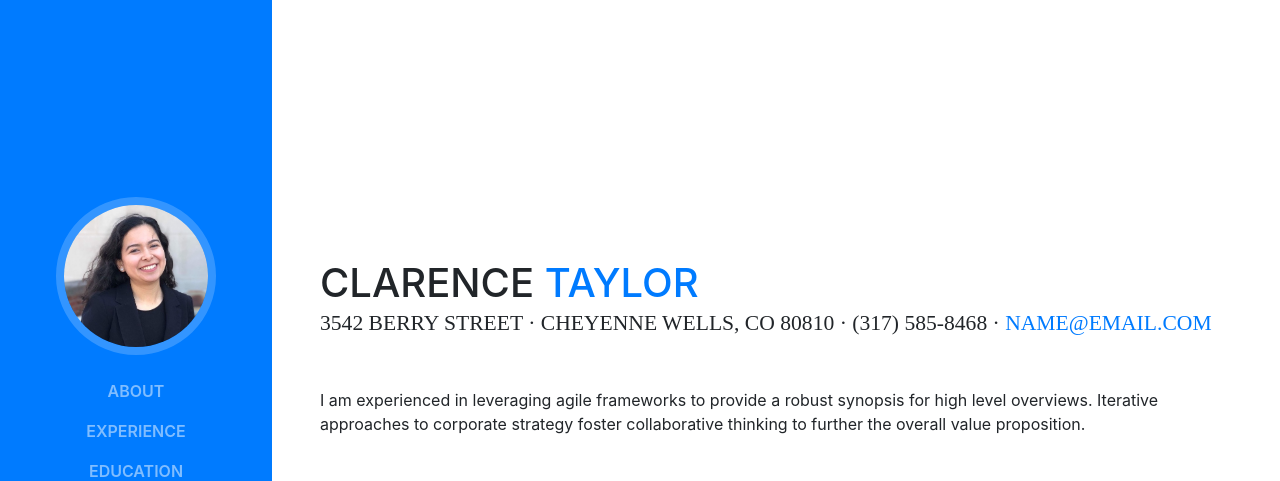
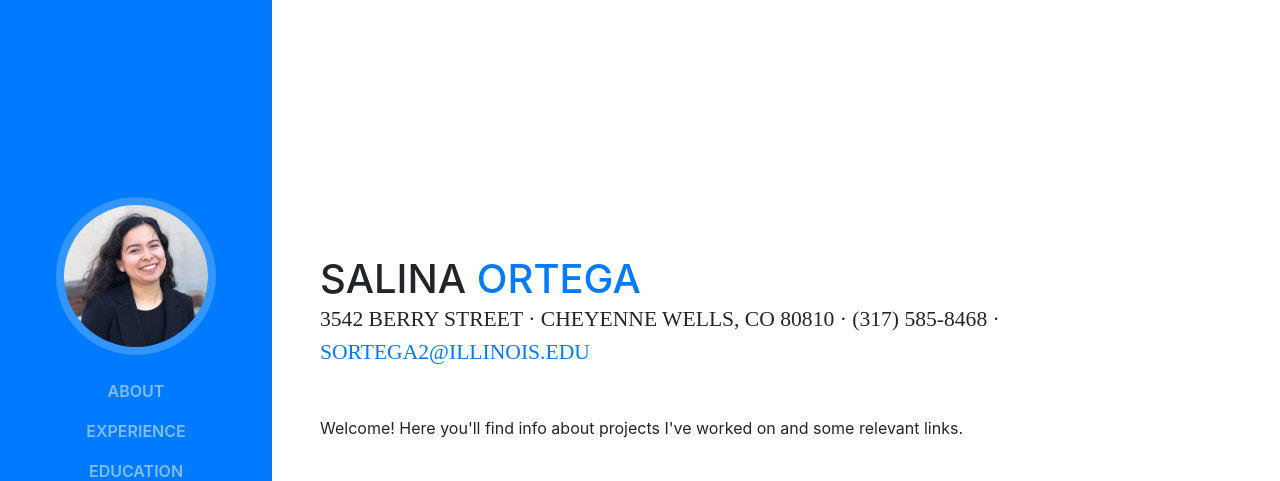
Before and after one commit to smortega2/smortega2.github.io, a website with bundled scripts: page index.html in a window 1280 px wide. Shown: the top 481 px of the page. Built offline with nearby package versions, Linux system fonts and the light colour scheme; a web font is replaced by a local one.

Commit message:
changing some info

```diff
--- a/index.html
+++ b/index.html
@@ -65,13 +65,13 @@
 
       <section class="resume-section p-3 p-lg-5 d-flex d-column" id="about">
         <div class="my-auto">
-          <h1 class="mb-0">Clarence
-            <span class="text-primary">Taylor</span>
+          <h1 class="mb-0">Salina
+            <span class="text-primary">Ortega</span>
           </h1>
           <div class="subheading mb-5">3542 Berry Street · Cheyenne Wells, CO 80810 · (317) 585-8468 ·
-            <a href="mailto:name@email.com">name@email.com</a>
+            <a href="mailto:name@email.com">sortega2@illinois.edu</a>
           </div>
-          <p class="mb-5">I am experienced in leveraging agile frameworks to provide a robust synopsis for high level overviews. Iterative approaches to corporate strategy foster collaborative thinking to further the overall value proposition.</p>
+          <p class="mb-5">Welcome! Here you'll find info about projects I've worked on and some relevant links. </p>
           <ul class="list-inline list-social-icons mb-0">
             <li class="list-inline-item">
               <a href="#">
```
